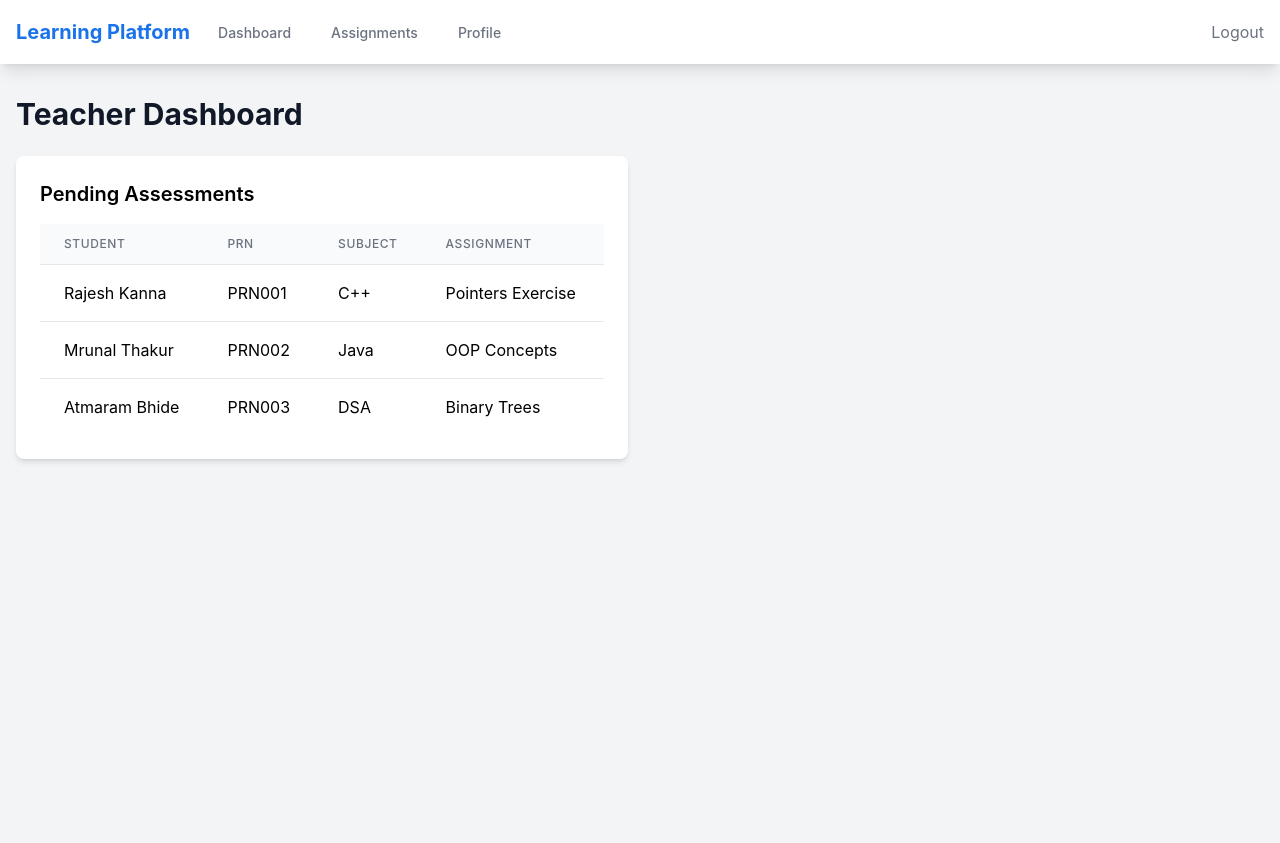
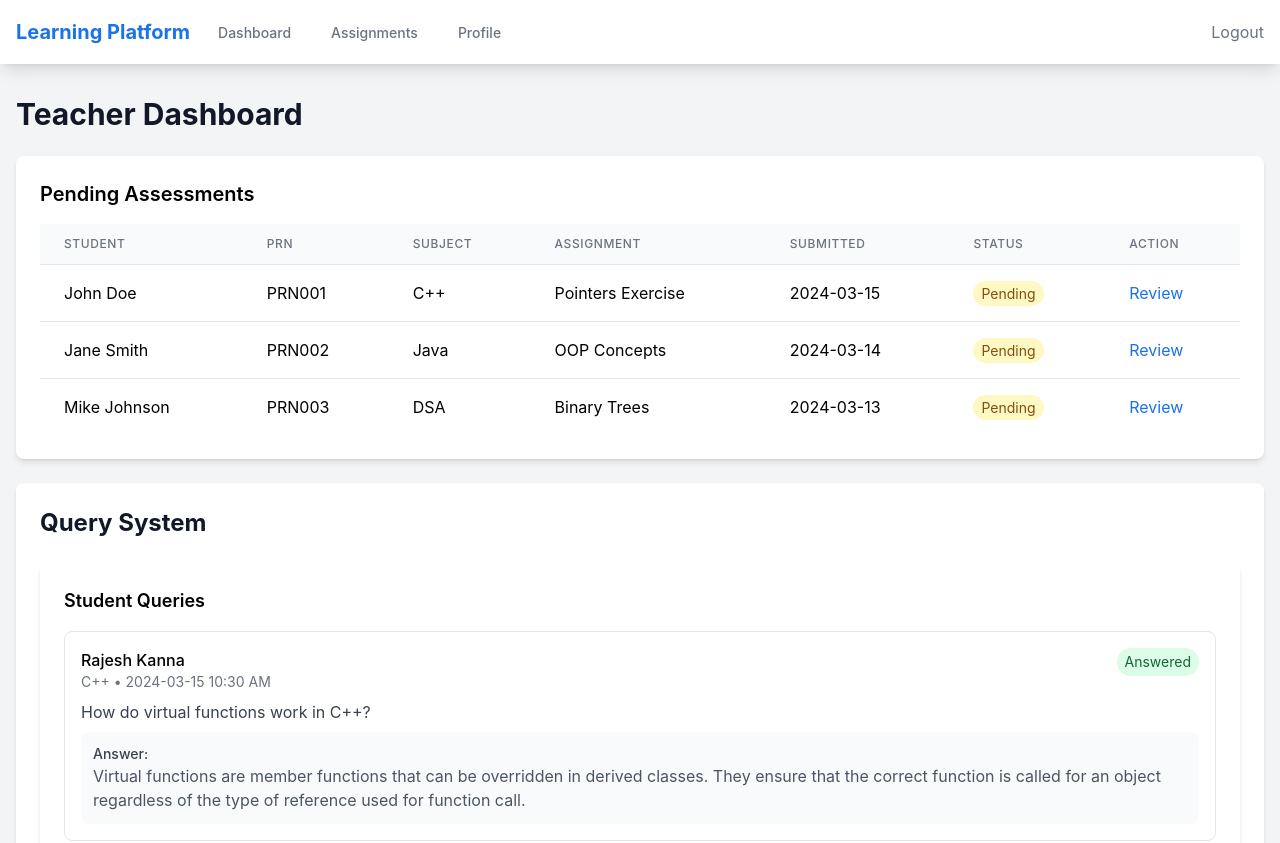
Before and after one commit to shreyash7218/E-Submit-Assignment-submission-portal, a React (Vite) app: page /teacher in a window 1280 px wide. Shown: the top 843 px of the page. Before the commit the page ends 800 px from the top, so only its background shows below. Built offline with nearby package versions, Linux system fonts and the light colour scheme.

Commit message:
Update  Dashboard.jsx with static data

```diff
--- a/src/pages/teacher/Dashboard.jsx
+++ b/src/pages/teacher/Dashboard.jsx
@@ -1,10 +1,11 @@
 import React, { useState } from 'react';
+import QuerySystem from '../../components/QuerySystem';
 
 // Mock data for pending assessments and student performance
 const initialAssessments = [
   {
     id: 1,
-    student: 'Rajesh Kanna',
+    student: 'John Doe',
     prn: 'PRN001',
     subject: 'C++',
     assignment: 'Pointers Exercise',
@@ -22,7 +23,7 @@ int main() {
   },
   {
     id: 2,
-    student: 'Mrunal Thakur',
+    student: 'Jane Smith',
     prn: 'PRN002',
     subject: 'Java',
     assignment: 'OOP Concepts',
@@ -40,7 +41,7 @@ int main() {
   },
   {
     id: 3,
-    student: 'Atmaram Bhide',
+    student: 'Mike Johnson',
     prn: 'PRN003',
     subject: 'DSA',
     assignment: 'Binary Trees',
@@ -88,7 +89,7 @@ function TeacherDashboard() {
     <div className="space-y-6">
       <h1 className="text-3xl font-bold text-gray-900">Teacher Dashboard</h1>
 
-      <div className="grid grid-cols-1 lg:grid-cols-2 gap-6">
+      <div className="grid grid-cols-1 gap-6">
         <div className="card">
           <h2 className="text-xl font-semibold mb-4">Pending Assessments</h2>
           <div className="overflow-x-auto">
@@ -206,6 +207,10 @@ function TeacherDashboard() {
             </div>
           </div>
         )}
+
+        <div className="card">
+          <QuerySystem userRole="teacher" />
+        </div>
       </div>
     </div>
   );
```
